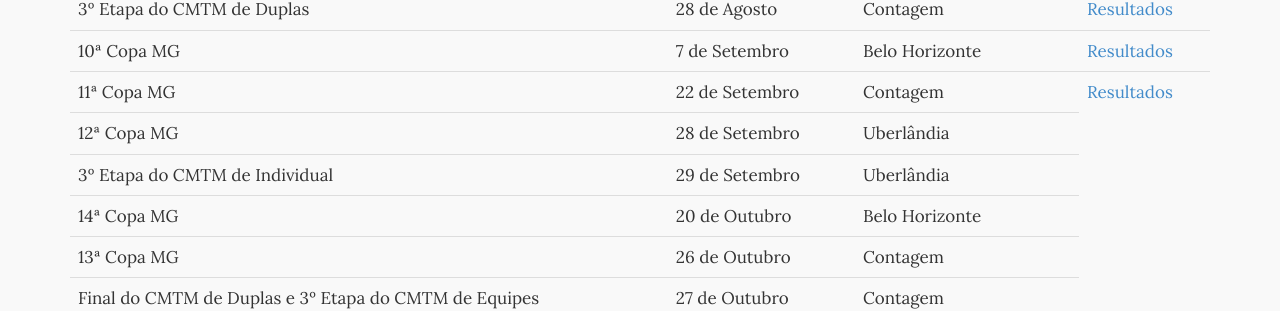
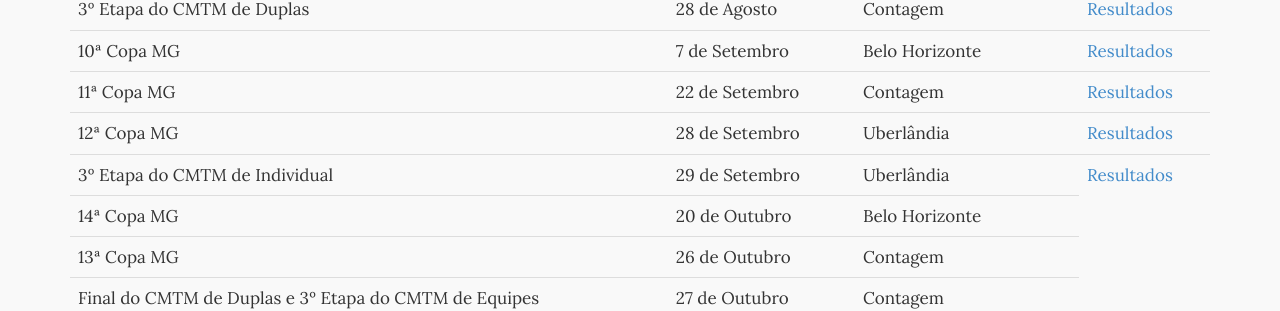
Before and after one commit to thiagokimo/fmtm, a Jekyll site: the page built from calendario.html, in a window 1280 px wide. Shown: the part 1059-1370 px from the top of the page. Built offline with Jekyll 4.4.1, drawn with Linux system fonts in a browser that asks for light colours; Markdown is read by kramdown in place of the engine named in the settings.

Commit message:
Adding last event results link on calendario  oage

```diff
--- a/calendario.html
+++ b/calendario.html
@@ -135,11 +135,13 @@
       <td>12ª Copa MG</td>
       <td>28 de Setembro</td>
       <td>Uberlândia</td>
+      <td><a href="{{site.baseurl}}/2013/10/03/resultados-da-xii-copa-mg-e-iii-etapa-cmtm-individual/">Resultados</a></td>
     </tr>
     <tr>
       <td>3º Etapa do CMTM de Individual</td>
       <td>29 de Setembro</td>
       <td>Uberlândia</td>
+      <td><a href="{{site.baseurl}}/2013/10/03/resultados-da-xii-copa-mg-e-iii-etapa-cmtm-individual/">Resultados</a></td>
     </tr>
     <tr>
       <td>14ª Copa MG</td>
```
